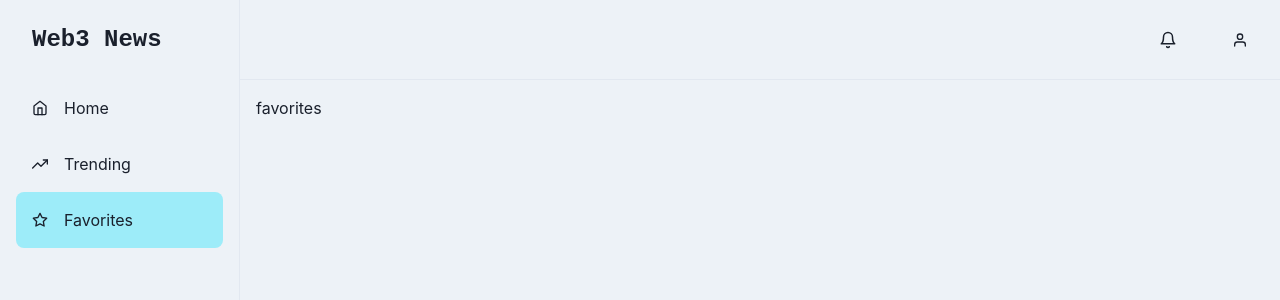
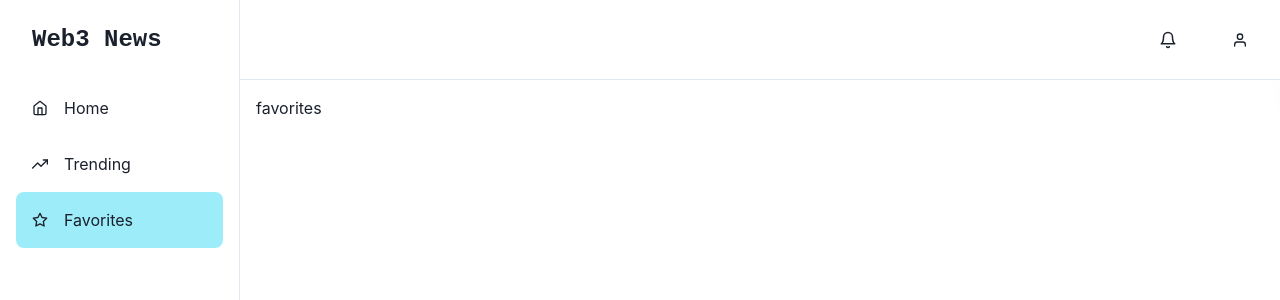
Before and after one commit to gofenix/my-news, a Next.js app: page /favorites in a window 1280 px wide. Shown: the top 300 px of the page. Built offline with nearby package versions, Linux system fonts and the light colour scheme; no server answers.

Commit message:
add fav log

```diff
--- a/src/components/Item.tsx
+++ b/src/components/Item.tsx
@@ -13,7 +13,7 @@ import {
 import { useState } from 'react';
 import { ExternalLinkIcon } from '@chakra-ui/icons';
 import { NewItem, UpdData } from '@/data/data';
-import { addCountById } from '@/data/supabase';
+import { addCountById, addFavorite, getUser } from '@/data/supabase';
 import dayjs from 'dayjs';
 import EditModal from './EditModal';
 
@@ -49,6 +49,11 @@ export default function Item(props: NewItemProps) {
           onClick={async () => {
             setLoading(true);
             const addCount = (item.upCount || 0) + 1;
+
+            const user = await getUser();
+            console.log('------------>', user);
+            user?.user_metadata?.user_name;
+            await addFavorite(item?.id || 0, user?.user_metadata?.user_name);
             await addCountById(item.id || 0, addCount);
             await handleUp();
             setLoading(false);
--- a/src/components/Sider.tsx
+++ b/src/components/Sider.tsx
@@ -258,27 +258,22 @@ export const SidebarWithHeader = ({ children, activeLink }: ContentProps) => {
   const { isOpen, onOpen, onClose } = useDisclosure();
 
   return (
-    <Box minH="100vh" bg={'gray.100'}>
+    <Box minH="100vh">
       <SidebarContent
         onClose={() => onClose}
         activeLink={activeLink}
         display={{ base: 'none', md: 'block' }}
       />
-      <Drawer
-        isOpen={isOpen}
-        placement="left"
-        onClose={onClose}
-        returnFocusOnClose={false}
-        onOverlayClick={onClose}
-        size="full"
+
+      <MobileNav onOpen={onOpen} />
+
+      <Box
+        ml={{ base: 0, md: 60 }}
+        p={'4'}
+        bgImage={'bg.svg'}
+        bgRepeat={'no-repeat'}
+        bgSize={'auto'}
       >
-        <DrawerContent>
-          <SidebarContent onClose={onClose} activeLink={activeLink} />
-        </DrawerContent>
-      </Drawer>
-      {/* mobilenav */}
-      <MobileNav onOpen={onOpen} />
-      <Box ml={{ base: 0, md: 60 }} p="4">
         {children}
       </Box>
     </Box>
--- a/src/data/supabase.ts
+++ b/src/data/supabase.ts
@@ -79,6 +79,12 @@ export async function addCountById(
   return item as NewItem;
 }
 
+export async function addFavorite(news_id: number, user_name: string) {
+  let { data } = await supabase
+    .from('favorites')
+    .insert({ user_name, news_id });
+}
+
 export async function addItem(item: NewItem): Promise<NewItem> {
   const { data } = await supabase
     .from('news')
--- a/src/pages/favorites.tsx
+++ b/src/pages/favorites.tsx
@@ -7,11 +7,7 @@ import { SidebarWithHeader } from '@/components/Sider';
 import { Box } from '@chakra-ui/react';
 
 const Page = () => {
-  return (
-    <Box bgImage={'bg.svg'} bgRepeat={'no-repeat'} bgSize={'auto'}>
-      favorites
-    </Box>
-  );
+  return <Box>favorites</Box>;
 };
 
 export default function FavoritesPage() {
--- a/src/pages/index.tsx
+++ b/src/pages/index.tsx
@@ -21,7 +21,7 @@ const Page = () => {
   }, []);
 
   return (
-    <Box bgImage={'bg.svg'} bgRepeat={'no-repeat'} bgSize={'auto'}>
+    <Box>
       <Simple handleUp={handleUp}></Simple>
       <NewsList data={data} handleUp={handleUp} />
     </Box>
```
